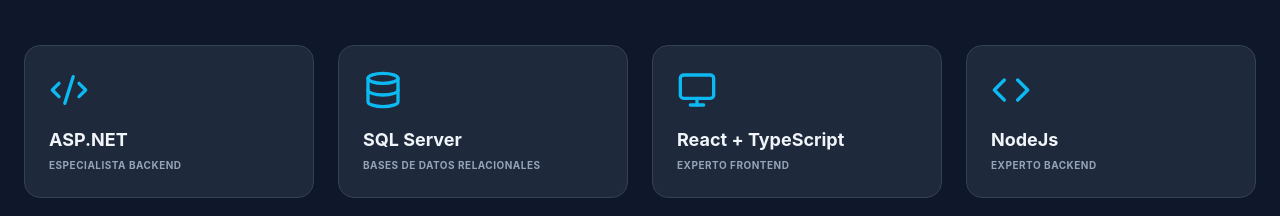
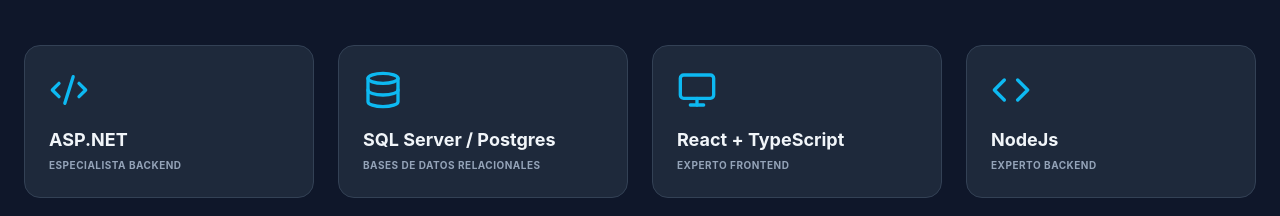
Before and after one commit to dubian26/portafolio, a React (Vite) app: page / in a window 1280 px wide. Shown: the part 1240-1456 px from the top of the page. Built offline with nearby package versions, Linux system fonts and the light colour scheme.

Commit message:
Ajustes footer y se agrega postgres

```diff
--- a/src/components/Footer.tsx
+++ b/src/components/Footer.tsx
@@ -14,7 +14,7 @@
                   <Terminal className="text-primary size-4" />
                </div>
                <p className="text-sm text-slate-500 font-medium">
-                  © {new Date().getFullYear()} Dubian Sepulveda. {t.rights}
+                  © {new Date().getFullYear()} Dubian Sepulveda. Built with Passion
                </p>
             </div>
 
--- a/src/constants.ts
+++ b/src/constants.ts
@@ -34,13 +34,13 @@
 export const SKILLS: Record<string, Skill[]> = {
    es: [
       { title: "ASP.NET", subtitle: "ESPECIALISTA BACKEND", icon: Code2 },
-      { title: "SQL Server", subtitle: "BASES DE DATOS RELACIONALES", icon: Database },
+      { title: "SQL Server / Postgres", subtitle: "BASES DE DATOS RELACIONALES", icon: Database },
       { title: "React + TypeScript", subtitle: "EXPERTO FRONTEND", icon: Monitor },
       { title: "NodeJs", subtitle: "EXPERTO BACKEND", icon: Code },
    ],
    en: [
       { title: "ASP.NET", subtitle: "BACKEND SPECIALIST", icon: Code2 },
-      { title: "SQL Server", subtitle: "RELATIONAL DATABASES", icon: Database },
+      { title: "SQL Server / Postgres", subtitle: "RELATIONAL DATABASES", icon: Database },
       { title: "React + TypeScript", subtitle: "FRONTEND EXPERT", icon: Monitor },
       { title: "NodeJs", subtitle: "BACKEND EXPERT", icon: Code },
    ]
@@ -241,10 +241,6 @@
          title: "Trabajemos juntos para construir algo increíble.",
          button: "Contactar ahora",
          sendEmail: "Envíame un Email"
-      },
-      footer: {
-         rights: "Todos los derechos reservados.",
-         builtWith: "Construido con React 19 & Tailwind CSS 4"
       }
    },
    en: {
@@ -290,10 +286,6 @@
          title: "Let's work together to build something amazing.",
          button: "Contact now",
          sendEmail: "Send me an Email"
-      },
-      footer: {
-         rights: "All rights reserved.",
-         builtWith: "Built with React 19 & Tailwind CSS 4"
       }
    }
 }
```
